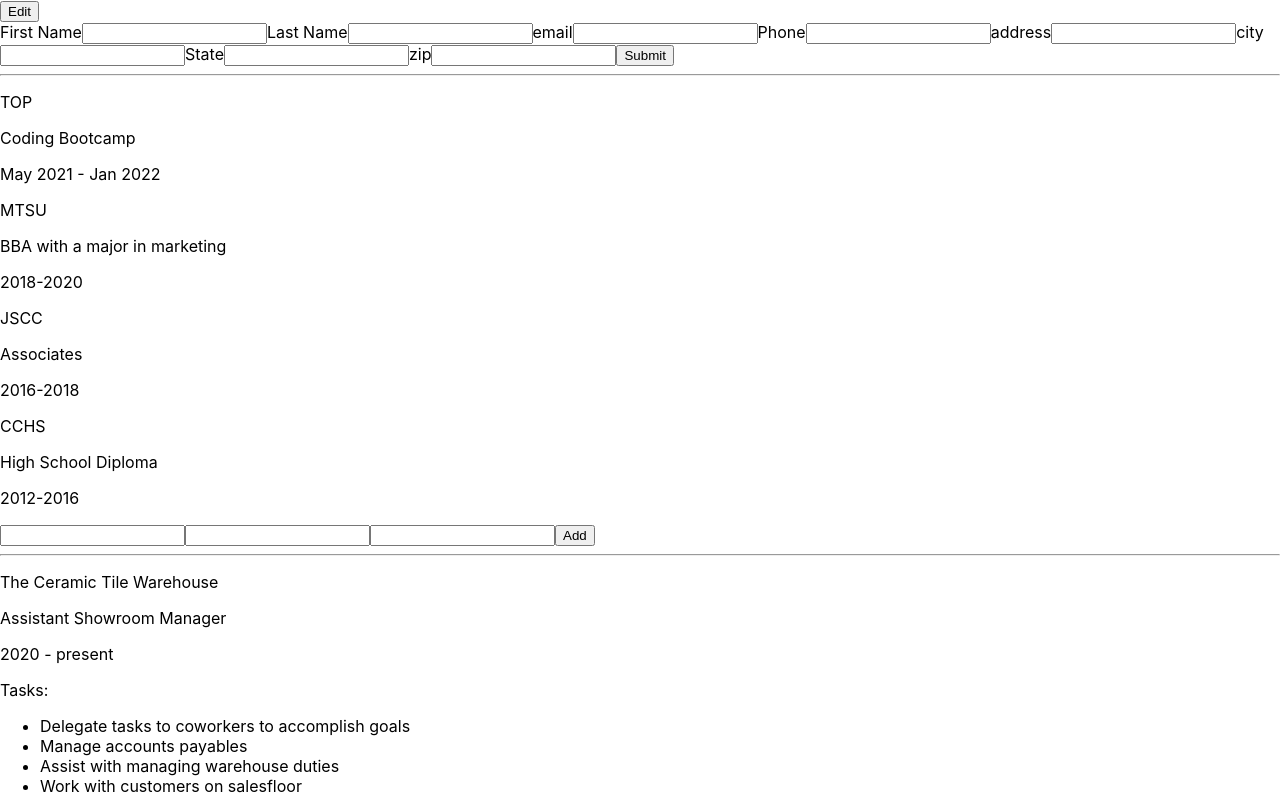
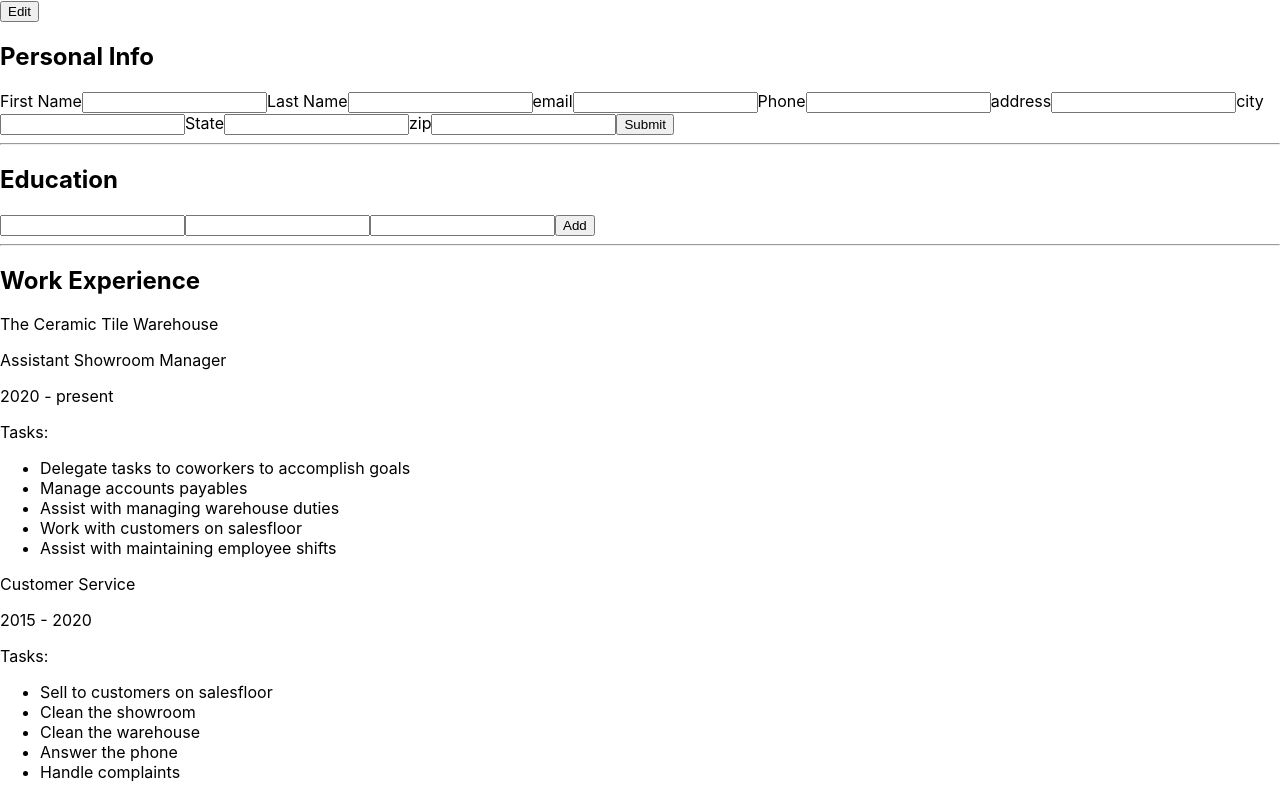
Before and after one commit to Kingbot13/cv, a React (Create React App) app: page / in a window 1280 px wide. Shown: the top 797 px of the page. Built offline with nearby package versions, Linux system fonts and the light colour scheme.

Commit message:
remove hard coded entries in Education and add edSubmit to form onSubmit

```diff
--- a/src/App.js
+++ b/src/App.js
@@ -32,13 +32,11 @@
         degree: '',
         years: '',
         id: uniqid(),
-        show: true,
 
       },
       work: {
         text: '',
         id: uniqid(),
-        show: true,
 
       },
     }
@@ -61,7 +59,7 @@
         education : {
           ...this.state.education,
           [name] : value,
-          id: this.state.id
+          id: this.state.education.id
         }
     });
   }
@@ -71,7 +69,7 @@
         work : {
           ...this.state.work,
           [name] : value,
-          id: this.state.id,
+          id: this.state.work.id,
         }
     });
   }
@@ -88,9 +86,8 @@
   contactForm.classList.toggle('hidden');
 
   }
-  edSubmit = (e) => {
+  edSubmit = () => {
     this.setState((prev)=> {
-      // const {name, value} = e.target;
       return {
         ...prev,
         educations: this.state.educations.concat(this.state.education),
@@ -104,9 +101,8 @@
       }
     });
   }
-  workSubmit = (e) => {
+  workSubmit = () => {
     this.setState((prev)=> {
-      // const {name, value} = e.target;
       return {
         ...prev,
         career: this.state.career.concat(this.state.work),
@@ -125,6 +121,7 @@
     return(
       <main>
         <button>Edit</button>
+        <h2>Personal Info</h2>
         <Contact items={contacts} />
             <form onSubmit={this.handleSubmit} className='contact-form'>
               <label htmlFor='firstname'>First Name</label>
@@ -146,10 +143,10 @@
               <button type='submit'>Submit</button>
             </form>
             <hr></hr>
-
+          <h2>Education</h2>
           <Education items={educations}/>
 
-            <form>
+            <form onSubmit={this.edSubmit}>
               <input id='school' name='school' value={education.school} onChange={this.edChange}></input>
               <input id='degree' name='degree' value={education.degree} onChange={this.edChange}></input>
               <input id='years' name='years' value={education.years} onChange={this.edChange}></input>
@@ -158,7 +155,7 @@
 
             </form>
             <hr></hr>
-
+          <h2>Work Experience</h2>
           <Work items={career}/>
 
           <form>
--- a/src/components/Education.js
+++ b/src/components/Education.js
@@ -1,33 +1,20 @@
 import React, {Component} from "react";
 
 class Education extends Component{
-    constructor(props){
-        super(props);
-    }
+
     render(){
+        const {items} = this.props;
         return(
             <div>
-                <div>
-                    <p>TOP</p>
-                    <p>Coding Bootcamp</p>
-                    <p>May 2021 - Jan 2022</p>
-                </div>
-                <div>
-                    <p>MTSU</p>
-                    <p>BBA with a major in marketing</p>
-                    <p>2018-2020</p>
-                </div>
-                <div>
-                    <p>JSCC</p>
-                    <p>Associates</p>
-                    <p>2016-2018</p>
-                </div>
-                <div>
-                    <p>CCHS</p>
-                    <p>High School Diploma</p>
-                    <p>2012-2016</p>
-                </div>
-
+                {items.map((item)=> {
+                    return (
+                        <div key={item.id}>
+                            <p>{item.school}</p>
+                            <p>{item.degree}</p>
+                            <p>{item.years}</p>
+                        </div>
+                    );
+                })}
             </div>
         )
     }
```
